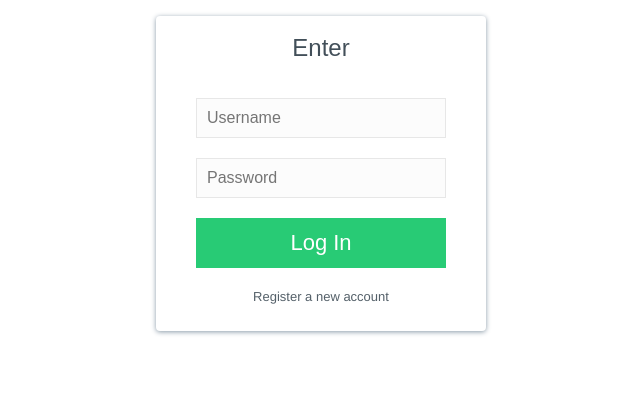
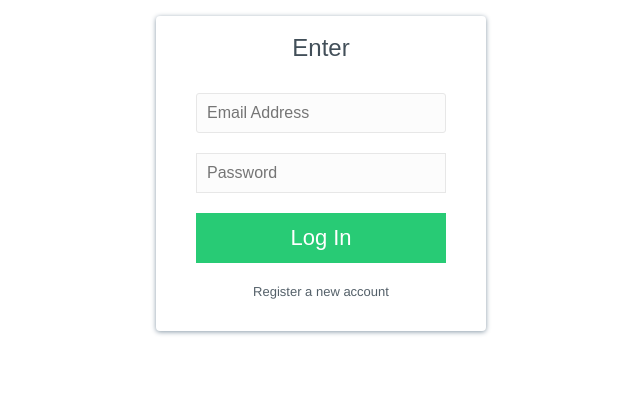
Before and after one commit to Vitchkovski/login, a PHP site: page /login in a window 1280 px wide. Shown: the part 60-480 px from the top of the page, without its empty margins (319-959 px from the left). Run offline with PHP 8.4, Linux system fonts and the light colour scheme.

Commit message:
email instead of username for login

```diff
--- a/database.php
+++ b/database.php
@@ -2,7 +2,7 @@
 
 define('MYSQL_SERVER','localhost');
 define('MYSQL_USER','root');
-define('MYSQL_PASSWORD','');
+define('MYSQL_PASSWORD','vbnqp98F');
 define('MYSQL_DB','project');
 
 
--- a/index.php
+++ b/index.php
@@ -41,9 +41,9 @@ $userEscapedPassword = htmlspecialchars($_POST['password']);
             session_start();
             $_SESSION['thisIsLoggedUser'] = true;
 
-        $_SESSION['userSessionId'] = $userId;
-        $_SESSION['userSessionEmail'] = $userEmail;
-        $_SESSION['userSessionName'] = $userName;
+            $_SESSION['userSessionId'] = $userId;
+            $_SESSION['userSessionEmail'] = $userEmail;
+            $_SESSION['userSessionName'] = $userName;
 
             header("Location: login/index.php");
         }
--- a/login/index.php
+++ b/login/index.php
@@ -17,20 +17,17 @@ if (!empty($_POST))
 //Something has been submitted through the form
 {
     //escaping special & space characters first for all input
-    if (!empty($_POST['login']))
+    if (!empty($_POST['email']))
     {
-       $userEscapedLogin = htmlspecialchars(ltrim(rtrim($_POST['login'])));
+       $userEscapedEmail = htmlspecialchars(ltrim(rtrim($_POST['email'])));
     }
-    /*if (!empty($_POST['email']))
-    {
-        $userEscapedEmail = htmlspecialchars(ltrim(rtrim($_POST['email'])));
-    }*/
+
     if (!empty($_POST['password']))
     {
         $userEscapedPassword = htmlspecialchars($_POST['password']);
     }
 
-    $userEscapedEmail = "";
+    $userEscapedLogin = "";
 
     $userInfo = retriveUserInfo($userEscapedLogin, $userEscapedEmail, $userEscapedPassword);
     if (isset($userInfo['id']))
--- a/views/userLogin.php
+++ b/views/userLogin.php
@@ -15,7 +15,7 @@
 
             <form class="vertical-form-login" method="post">
                 <h1>Enter</h1>
-                <input type="text" name="login" placeholder="Username" value="<?=$userEscapedLogin?>" required><br>
+                <input type="email" name="email" placeholder="Email Address" spellcheck="false" value="<?=$userEscapedEmail?>" required><br>
                 <input type="password" name="password" placeholder="Password" value="" required><br>
                 <input type="submit" value="Log In"><br>
                 <a class="sign-in" href="../">Register a new account</a>
--- a/views/userRegister.php
+++ b/views/userRegister.php
@@ -28,7 +28,7 @@
         { ?>
         <div align="center">
             <form class="vertical-form-bottom">
-                <input id="error" type="hidden" readonly><label for="error">User with such name or enail is already exist. Either provide another credentials or <a class="inner-text-href" href="login">log in</a></label>
+                <input id="error" type="hidden" readonly><label for="error">User with such name or email is already exist. Either provide another credentials or <a class="inner-text-href" href="login">log in</a></label>
             </form>
         </div>
 
```
